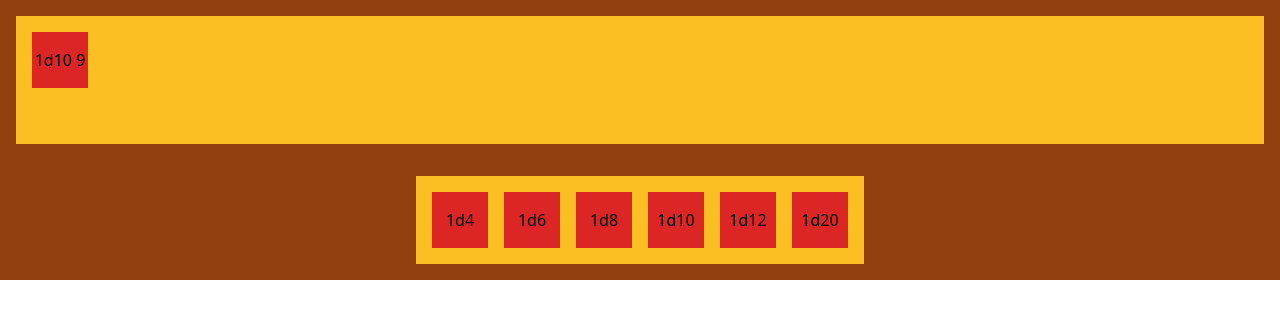
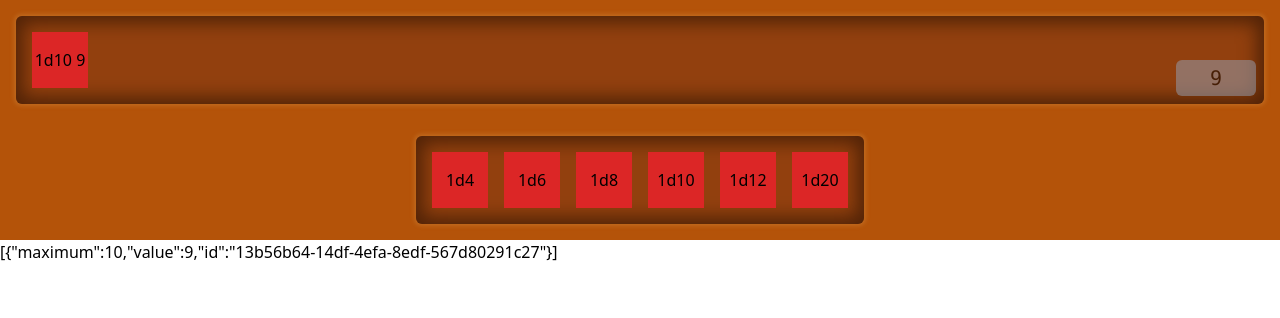
Before and after one commit to Lethargie1/Maptool-DiceTray, a Svelte app: page / in a window 1280 px wide. Shown: the top 318 px of the page. Built offline with nearby package versions, Linux system fonts and the light colour scheme; the HTML template or start-up script is replaced by a standard one.

Commit message:
problem with deletion but with transition

```diff
--- a/package.json
+++ b/package.json
@@ -28,6 +28,7 @@
     "tailwindcss": "^3.1.8"
   },
   "dependencies": {
-    "immer": "^9.0.15"
+    "immer": "^9.0.15",
+    "uuid": "^9.0.0"
   }
 }
--- a/src/App.svelte
+++ b/src/App.svelte
@@ -1,43 +1,7 @@
 <script>
-    import { trayContent, PossibleDices } from "./diceStore.js";
-    import produce from "immer";
-    import Dice from "./Dice.svelte";
-    import { DiceObj } from "./diceStore.js";
-
-    const addDice =(oldDice) => draftState => {draftState.push(DiceObj.from(oldDice))}
-    function handleDiceAdd(possibleDice) {
-        trayContent.update(state =>
-        produce(state,addDice(possibleDice))
-        );
-    }
-
-    function handleDiceRoll(index) {
-        trayContent.update((oldTray) => produce(oldTray, draft => {draft[index].value= draft[index].roll()}));
-    }
+    import Tray from "./Tray.svelte"
 </script>
-
-<div class=" bg-amber-800 p-4">
-    <div class="bg-amber-400 h-32 flex justify-start flex-wrap gap-4 p-4">
-        {#each $trayContent as diceContent, i}
-            <Dice {diceContent} rerollAction={() => handleDiceRoll(i)} />
-        {/each}
-    </div>
-</div>
-<div class=" bg-amber-800 p-4 flex justify-center">
-    <div class="bg-amber-400 flex items-center gap-4 p-4 justify-center">
-        {#each PossibleDices as Rollable}
-            <div
-                class=" bg-red-600 w-14 h-14 flex items-center justify-center hover:ring-2"
-                on:click={() => handleDiceAdd(Rollable)}
-            >
-                <div class="text-center">
-                    {Rollable.display}
-                </div>
-            </div>
-        {/each}
-    </div>
-</div>
-
+<Tray/>
 <style global lang="postcss">
     @tailwind base;
     @tailwind components;
--- a/src/Dice.svelte
+++ b/src/Dice.svelte
@@ -4,11 +4,22 @@
     import {DiceObj} from "./diceStore.js"
 
 
-    export let diceContent = new Dice(6)
-    export let rerollAction;
+    export let diceContent = new DiceObj(6)
+    export let removeDiceAction = (id) => false
+    export let allowRoll = true
+
+    function handleClick(event) {
+        if (!allowRoll)
+            return;
+        diceContent.value = diceContent.roll()
+    }
+    function handleContext(event){
+        event.preventDefault()
+        removeDiceAction(diceContent.id)
+    }
 </script>
 
-<div class="w-14 h-14 bg-red-600 flex justify-center items-center text-center " on:click={rerollAction}>
+<div class="w-14 h-14 bg-red-600 flex justify-center items-center text-center hover:ring-2 select-none" on:click={handleClick} on:contextmenu={handleContext}>
     {diceContent.display}
     {diceContent.value}
 </div>
--- /dev/null
+++ b/src/Tray.svelte
@@ -0,0 +1,65 @@
+<script>
+    import { trayContent, PossibleDices } from "./diceStore.js";
+    import produce from "immer";
+    import Dice from "./Dice.svelte";
+    import { DiceObj } from "./diceStore.js";
+    import { flip } from 'svelte/animate';
+    import { fade } from 'svelte/transition';
+
+    $: trayTotal = $trayContent.reduce(
+        (previousTotal, currentDice)=> previousTotal+currentDice.value,
+        0)
+
+    function handleDiceAdd(possibleDice) {
+        trayContent.update(state => [...state, DiceObj.from(possibleDice)]);
+    }
+
+    function handleDiceRemove(index) {
+        trayContent.update(state => produce(state, draft => {draft.splice(index,1)}))
+    }
+
+    function handleDiceRemoveId(id) {
+        trayContent.update(state => {
+            let index = state.findIndex(dice => dice.id===id)
+            if (index === -1 || index.length > 1)
+                return state;
+            return produce(state, draft => {draft.splice(index,1)})
+        })
+    }
+</script>
+
+<div class=" bg-amber-700 p-4">
+    <div class="bg-amber-800 flex justify-start flex-wrap gap-4 p-4 relative min-h-full trayhole rounded-md">
+        {#each $trayContent as diceContent, i (diceContent.id)}
+            <div animate:flip transition:fade>
+                <Dice bind:diceContent={diceContent} removeDiceAction={handleDiceRemoveId}   />
+            </div>
+        {/each}
+        <div class="w-10 bg-slate-400 absolute bottom-2 right-2 flex justify-center items-center text-center font-mono text-xl py-1 px-10 rounded-md opacity-50">
+            {trayTotal}
+        </div>
+    </div>
+</div>
+<div class=" bg-amber-700 p-4 flex justify-center">
+    <div class="bg-amber-800 flex items-center gap-4 p-4 justify-center trayhole rounded-md" >
+        {#each PossibleDices as Rollable}
+            <div
+                class=" bg-red-600 w-14 h-14 flex items-center justify-center hover:ring-2 cursor-pointer"
+                on:click={() => handleDiceAdd(Rollable)}
+            >
+                <div class="text-center">
+                    {Rollable.display}
+                </div>
+            </div>
+        {/each}
+    </div>
+</div>
+{JSON.stringify($trayContent)}
+
+
+<style>
+    .trayhole{
+        box-shadow: inset 0 0px 17px 7px rgba(54, 23, 4, 0.7),
+                    0 0 4px 2px rgba(221, 160, 81, 0.3); /*bottom internal shadow*/
+    }
+</style>
--- a/src/diceStore.js
+++ b/src/diceStore.js
@@ -1,15 +1,18 @@
 import { writable } from "svelte/store";
 import produce from "immer";
 import {immerable} from "immer"
+import { v4 as uuidv4 } from 'uuid';
 
 export class DiceObj {
     [immerable] = true
     maximum;
     value;
+    id;
 
     constructor(maximum){
         this.maximum = maximum
         this.value = Math.floor(Math.random()*(this.maximum-1))+1
+        this.id = uuidv4()
     }
     static from(other){
         let newDice = new DiceObj(other.maximum)
@@ -20,7 +23,7 @@ export class DiceObj {
         return "1d"+this.maximum
     }
 
-    roll() { return  Math.floor(Math.random()*(this.maximum-1))+1 }
+    roll() { return Math.floor(Math.random()*(this.maximum-1))+1 }
 
 }
 
```
Also changed, not shown: 1 other file (tests, documents, lock files or other folders).
